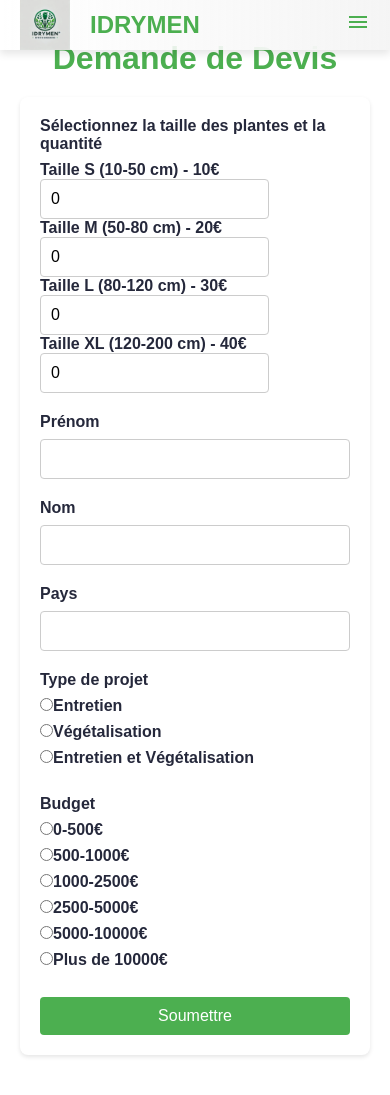
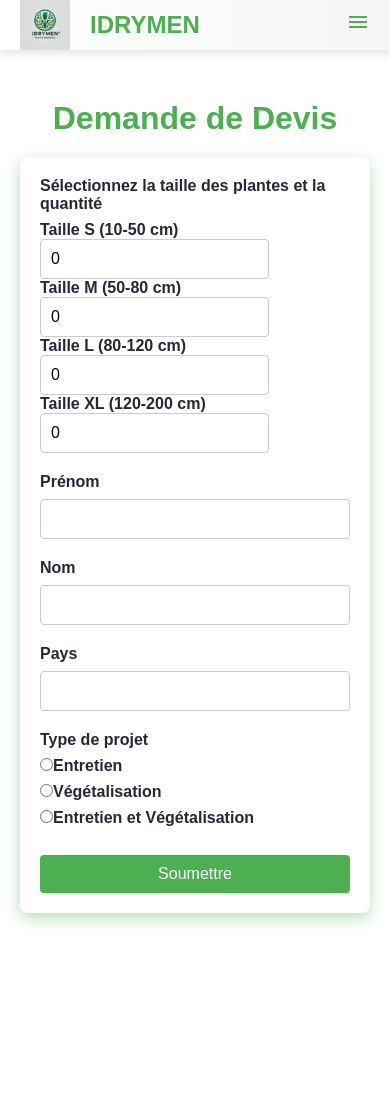
Before and after one commit to azzedineh27/IDRYMEN, a PHP site: page /Views/devis_idrymen.php in a window 390 px wide. After the commit the page ends 925 px from the top, so only its background shows below. Run offline with PHP 8.4, Linux system fonts and the light colour scheme; some libraries are stand-ins or nearby versions; some web fonts are replaced.

Commit message:
Devis qui marche et responsive

```diff
--- a/Views/devis_idrymen.php
+++ b/Views/devis_idrymen.php
@@ -14,6 +14,7 @@
             padding: 0;
             box-sizing: border-box;
         }
+
         body {
             font-family: Arial, sans-serif;
             display: flex;
@@ -37,7 +38,7 @@ nav {
             z-index: 1000;
             transition: background-color 0.3s ease;
             background: linear-gradient(90deg, rgba(255, 255, 255, 0.8), rgba(245, 245, 245, 1));
-    margin: 0; /* Ensure no margin */
+            margin: 0;
         }
 
         .nav-left {
@@ -55,10 +56,12 @@ nav {
             color: #4CAF50;
             font-size: 1.5em;
         }
-nav, .nav-item, .site-name {
+
+        nav,
+        .nav-item,
+        .site-name {
             font-family: 'Poppins', sans-serif;
         }
-
 
         .nav-links {
             display: flex;
@@ -133,13 +136,15 @@ nav, .nav-item, .site-name {
                 display: flex;
             }
         }
+
         .devis-section {
             width: 100%;
             display: flex;
             flex-direction: column;
             align-items: center;
-            padding: 40px 20px;
+            padding: 100px 20px 40px 20px;
         }
+
         .devis-title {
             font-size: 2em;
             font-weight: bold;
@@ -147,6 +152,7 @@ nav, .nav-item, .site-name {
             margin-bottom: 20px;
             text-align: center;
         }
+
         .devis-form {
             width: 100%;
             max-width: 600px;
@@ -154,25 +160,29 @@ nav, .nav-item, .site-name {
             flex-direction: column;
             gap: 20px;
             padding: 20px;
-            box-shadow: 0 2px 4px rgba(0, 0, 0, 0.1);
+            box-shadow: 0 5px 15px rgba(76, 175, 80, 0.4);
             background-color: #fff;
             border-radius: 8px;
         }
+
         .form-group {
             display: flex;
             flex-direction: column;
         }
+
         .form-group label {
             font-weight: bold;
             margin-bottom: 8px;
             color: #25283B;
         }
+
         .form-group input {
             padding: 10px;
             border: 1px solid #ccc;
             border-radius: 4px;
             font-size: 1em;
         }
+
         .form-group button {
             padding: 10px;
             background-color: #4CAF50;
@@ -183,9 +193,11 @@ nav, .nav-item, .site-name {
             cursor: pointer;
             transition: background-color 0.3s;
         }
+
         .form-group button:hover {
             background-color: #388E3C;
         }
+
         .summary {
             display: none;
             padding: 20px;
@@ -195,21 +207,23 @@ nav, .nav-item, .site-name {
             background-color: #fff;
             box-shadow: 0 2px 4px rgba(0, 0, 0, 0.1);
         }
+
         .summary-title {
             font-size: 1.5em;
             font-weight: bold;
             color: #4CAF50;
             margin-bottom: 10px;
         }
+
         .summary-content {
             font-size: 1em;
             color: #25283B;
         }
-        /* Décale la liste des plantes sélectionnées vers la droite */
+
         .summary-content ul {
             margin-left: 20px;
         }
-        /* Style pour le bouton PDF similaire au bouton "Soumettre" */
+
         #download-pdf {
             padding: 10px;
             background-color: #4CAF50;
@@ -221,18 +235,20 @@ nav, .nav-item, .site-name {
             transition: background-color 0.3s;
             margin-top: 15px;
         }
+
         #download-pdf:hover {
             background-color: #388E3C;
         }
     </style>
 </head>
+
 <body>
     <nav>
         <div class="nav-left">
             <img src="Images/logo_idrymen.webp" alt="Logo" class="nav-logo">
             <span class="site-name">IDRYMEN</span>
         </div>
-        <div class="nav-hamburger">
+        <div class="nav-hamburger" onclick="toggleMenu()">
             <span class="material-symbols-outlined">menu</span>
         </div>
         <div class="nav-links">
@@ -249,19 +265,19 @@ nav, .nav-item, .site-name {
             <div class="form-group">
                 <label for="plant-sizes">Sélectionnez la taille des plantes et la quantité</label>
                 <div>
-                    <label>Taille S (10-50 cm) - 10€</label>
+                    <label>Taille S (10-50 cm)</label>
                     <input type="number" id="size-s" name="size_s" min="0" value="0">
                 </div>
                 <div>
-                    <label>Taille M (50-80 cm) - 20€</label>
+                    <label>Taille M (50-80 cm)</label>
                     <input type="number" id="size-m" name="size_m" min="0" value="0">
                 </div>
                 <div>
-                    <label>Taille L (80-120 cm) - 30€</label>
+                    <label>Taille L (80-120 cm)</label>
                     <input type="number" id="size-l" name="size_l" min="0" value="0">
                 </div>
                 <div>
-                    <label>Taille XL (120-200 cm) - 40€</label>
+                    <label>Taille XL (120-200 cm)</label>
                     <input type="number" id="size-xl" name="size_xl" min="0" value="0">
                 </div>
             </div>
@@ -285,15 +301,6 @@ nav, .nav-item, .site-name {
                 <label><input type="radio" name="projectType" value="Entretien et Végétalisation" required>Entretien et Végétalisation</label>
             </div>
             <div class="form-group">
-                <label>Budget</label>
-                <label><input type="radio" name="budget" value="0-500" required>0-500€</label>
-                <label><input type="radio" name="budget" value="500-1000" required>500-1000€</label>
-                <label><input type="radio" name="budget" value="1000-2500" required>1000-2500€</label>
-                <label><input type="radio" name="budget" value="2500-5000" required>2500-5000€</label>
-                <label><input type="radio" name="budget" value="5000-10000" required>5000-10000€</label>
-                <label><input type="radio" name="budget" value="plus10000" required>Plus de 10000€</label>
-            </div>
-            <div class="form-group">
                 <button type="submit">Soumettre</button>
             </div>
         </form>
@@ -306,6 +313,11 @@ nav, .nav-item, .site-name {
     <!-- Inclure jsPDF via CDN -->
     <script src="https://cdnjs.cloudflare.com/ajax/libs/jspdf/2.4.0/jspdf.umd.min.js"></script>
     <script>
+        function toggleMenu() {
+            const navLinks = document.querySelector('.nav-links');
+            navLinks.classList.toggle('active');
+        }
+
         function generateSummary(event) {
             event.preventDefault(); // Empêche l'envoi du formulaire
             // Récupère les données du formulaire
@@ -317,9 +329,6 @@ nav, .nav-item, .site-name {
             const lastName = document.getElementById('lastName').value;
             const country = document.getElementById('country').value;
             const projectType = document.querySelector('input[name="projectType"]:checked').value;
-            const budget = document.querySelector('input[name="budget"]:checked').value;
-            // Calcul du coût total
-            const totalCost = (sizeS * 10) + (sizeM * 20) + (sizeL * 30) + (sizeXL * 40);
             // Récupère la date actuelle
             const date = new Date();
             const formattedDate = date.toLocaleDateString();
@@ -328,7 +337,6 @@ nav, .nav-item, .site-name {
                 <p><strong>Date :</strong> ${formattedDate}</p>
                 <p><strong>Client :</strong> ${firstName} ${lastName} (${country})</p>
                 <p><strong>Type de projet :</strong> ${projectType}</p>
-                <p><strong>Budget :</strong> ${budget}</p>
                 <p><strong>Plantes sélectionnées :</strong></p>
                 <ul>
                     <li>Taille S : ${sizeS} plante(s)</li>
@@ -336,7 +344,6 @@ nav, .nav-item, .site-name {
                     <li>Taille L : ${sizeL} plante(s)</li>
                     <li>Taille XL : ${sizeXL} plante(s)</li>
                 </ul>
-                <p><strong>Coût total :</strong> ${totalCost}€</p>
             `;
             // Affiche le récapitulatif
             document.getElementById('summary-content').innerHTML = summaryContent;
@@ -344,6 +351,7 @@ nav, .nav-item, .site-name {
             // Affiche le bouton de téléchargement PDF
             document.getElementById('download-pdf').style.display = 'inline-block';
         }
+
         function downloadPDF() {
             const { jsPDF } = window.jspdf;
             const doc = new jsPDF();
@@ -365,4 +373,5 @@ nav, .nav-item, .site-name {
         }
     </script>
 </body>
+
 </html>
```
Lines whose indentation alone changed are shown as unchanged.
